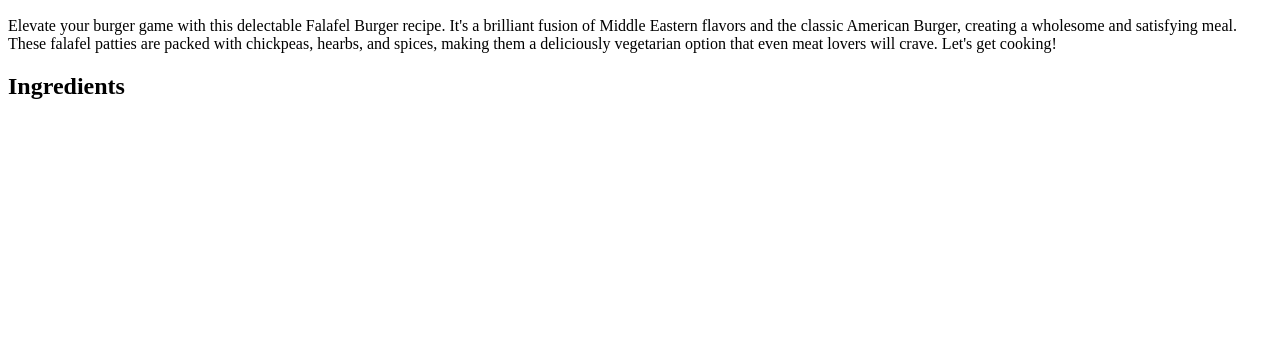
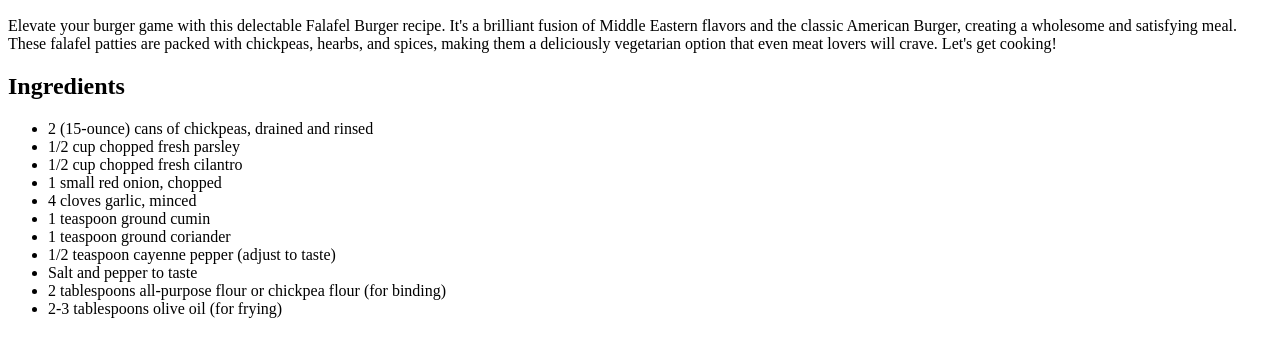
Before and after one commit to Sephyryah/odin-recipes, a plain HTML site: page recipes/falafel-burger.html in a window 1280 px wide. Shown: the part 434-790 px from the top of the page. Drawn offline with Linux system fonts and the light colour scheme.

Commit message:
Add ingredients list

```diff
--- a/recipes/falafel-burger.html
+++ b/recipes/falafel-burger.html
@@ -13,5 +13,18 @@
     <p>Elevate your burger game with this delectable Falafel Burger recipe. It's a brilliant fusion of Middle Eastern flavors and the classic American Burger, creating a wholesome and satisfying meal. These falafel patties are packed with chickpeas, hearbs, and spices, making them a deliciously vegetarian option that even meat lovers will crave. Let's get cooking!</p>
 
     <h2>Ingredients</h2>
+    <ul>
+        <li>2 (15-ounce) cans of chickpeas, drained and rinsed</li>
+        <li>1/2 cup chopped fresh parsley</li>
+        <li>1/2 cup chopped fresh cilantro</li>
+        <li>1 small red onion, chopped</li>
+        <li>4 cloves garlic, minced</li>
+        <li>1 teaspoon ground cumin</li>
+        <li>1 teaspoon ground coriander</li>
+        <li>1/2 teaspoon cayenne pepper (adjust to taste)</li>
+        <li>Salt and pepper to taste</li>
+        <li>2 tablespoons all-purpose flour or chickpea flour (for binding)</li>
+        <li>2-3 tablespoons olive oil (for frying)</li>
+    </ul>
 </body>
 </html>
```
